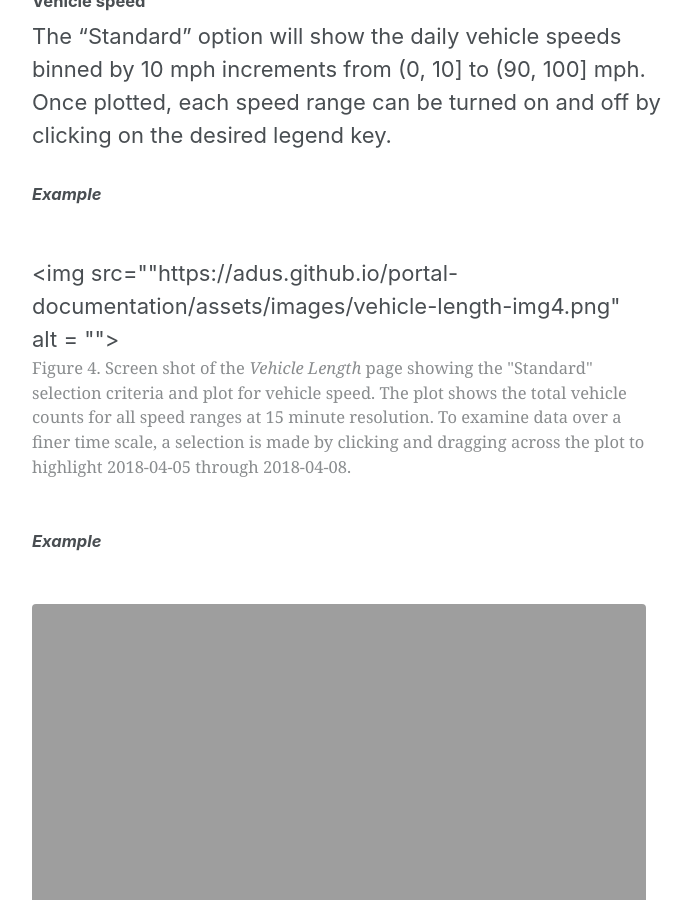
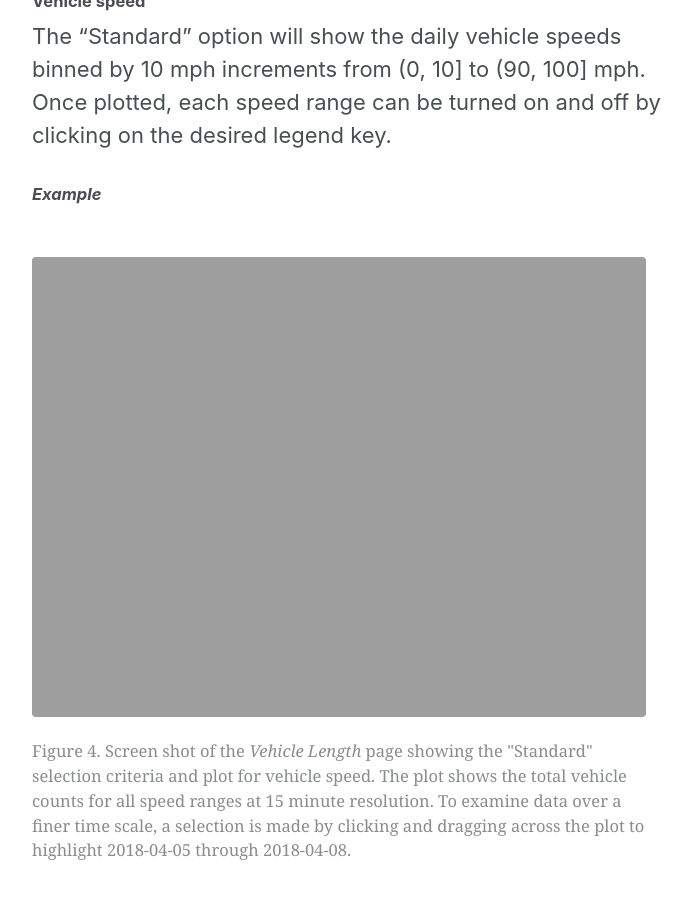
Before and after one commit to adus/portal-documentation, a Jekyll site: the page built from _documents/freight.md, in a window 1280 px wide and 900 px high, scrolled down 4558 px. Shown: the whole window, without its empty margins (290-981 px from the left). Built offline with Jekyll 4.4.1, drawn with Linux system fonts in a browser that asks for light colours; nearby versions of some CDN libraries.

Commit message:
fixed freight img links?

```diff
--- a/_config.yml
+++ b/_config.yml
@@ -20,7 +20,7 @@
 title_separator          : "-"
 name                     :
 description              : "User documentation for PORTAL"
-url                      : https://adus.github.io
+url                      : "https://adus.github.io"
 baseurl                  : "/portal-documentation"
 repository               : "adus/portal-documentation"
 teaser                   : #"/assets/images/teaser.jpg"
--- a/_documents/freight.md
+++ b/_documents/freight.md
@@ -26,8 +26,8 @@
 
 #### _Example_
 <figure class="align-left">
-<img src="{{ site.url }}{{ site.baseurl }}/assets/images/vehicle-length-img1.png" alt = "">
-<figcaption>Figure 1. Screen shot of the <i>Vehicle Length</i> page showing the following set parameters for the Multnomah (2R304) to NB 1-5 station: start and end week is set to 2018-04-01 and 2018-04-14, respectively, and vehicle length with a resolution of one hour.</figcaption>
+  <img src="{{ site.url }}{{ site.baseurl }}/assets/images/vehicle-length-img1" alt = "">
+  <figcaption>Figure 1. Screen shot of the <i>Vehicle Length</i> page showing the following set parameters for the Multnomah (2R304) to NB 1-5 station: start and end week is set to 2018-04-01 and 2018-04-14, respectively, and vehicle length with a resolution of one hour.</figcaption>
 </figure>
 
 ### Step 5: Select type of plot
@@ -39,16 +39,16 @@
 
 #### _Example_
 <figure class="align-left">
-<img src="{{ site.url }}{{ site.baseurl }}/assets/images/vehicle-length-img2.png" alt = "">
-<figcaption>Figure 2. Screen shot of the <i>Vehicle Length</i> page showing the "Standard" vehicle length plot at hourly resolution for the Multnomah (2R304) to NB 1-5 station from 2018-04-01 through 2018-04-14; the pop-up window shows the counts for each vehicle length range.</figcaption>
+  <img src="{{ site.url }}{{ site.baseurl }}/assets/images/vehicle-length-img2" alt = "">
+  <figcaption>Figure 2. Screen shot of the <i>Vehicle Length</i> page showing the "Standard" vehicle length plot at hourly resolution for the Multnomah (2R304) to NB 1-5 station from 2018-04-01 through 2018-04-14; the pop-up window shows the counts for each vehicle length range.</figcaption>
 </figure>
 
 The "Aggregate" plot option will prompt two additional selection criteria, "Measure Ranges", and "Week Days". "Measure Ranges" provides the option of aggregating the selected ranges. "Week Days" provides the option of selecting which days of the week should be aggregated. The start and end date will default to the month and year of the initial start and end date. The resulting plot will show the total vehicle count of the selected aggregated options over a 24-hour period for an entire month. The default selection is all days of the week and all vehicle length ranges.
 
 #### _Example_
 <figure class="align-left">
-<img src="{{ site.url }}{{ site.baseurl }}/assets/images/vehicle-length-img3.png" alt = "">
-<figcaption>Figure 3. Screen shot of the <i>Vehicle Length</i> page showing the "Aggregated" selection criteria and plot for vehicle length. The plot shows the total vehicle counts for all the Saturdays and Sundays in the month of 2018-04 for all vehicles in the ranges of (20, 35] and (35, 60] ft over a 24 hour period. </figcaption>
+  <img src="{{ site.url }}{{ site.baseurl }}/assets/images/vehicle-length-img3" alt = "">
+  <figcaption>Figure 3. Screen shot of the <i>Vehicle Length</i> page showing the "Aggregated" selection criteria and plot for vehicle length. The plot shows the total vehicle counts for all the Saturdays and Sundays in the month of 2018-04 for all vehicles in the ranges of (20, 35] and (35, 60] ft over a 24 hour period. </figcaption>
 </figure>
 
 #### Vehicle speed
@@ -56,14 +56,14 @@
 
 #### _Example_
 <figure class="align-left">
-<img src=""{{ site.url }}{{ site.baseurl }}/assets/images/vehicle-length-img4.png" alt = "">
-<figcaption>Figure 4. Screen shot of the <i>Vehicle Length</i> page showing the "Standard" selection criteria and plot for vehicle speed. The plot shows the total vehicle counts for all speed ranges at 15 minute resolution. To examine data over a finer time scale, a selection is made by clicking and dragging across the plot to highlight 2018-04-05 through 2018-04-08.</figcaption>
+  <img src="{{ site.url }}{{ site.baseurl }}/assets/images/vehicle-length-img4" alt = "">
+  <figcaption>Figure 4. Screen shot of the <i>Vehicle Length</i> page showing the "Standard" selection criteria and plot for vehicle speed. The plot shows the total vehicle counts for all speed ranges at 15 minute resolution. To examine data over a finer time scale, a selection is made by clicking and dragging across the plot to highlight 2018-04-05 through 2018-04-08.</figcaption>
 </figure>
 
 #### _Example_
 <figure class="align-left">
-<img src="{{ site.url }}{{ site.baseurl }}/assets/images/vehicle-length-img5.png" alt = "">
-<figcaption>Figure 5. Screen shot of the <i>Vehicle Length</i> page showing the "Standard" selection criteria and plot for vehicle speed after zooming in to the selected time frame of 2018-04-05 through 2018-04-08. The resent button in the upper right corner will zoom out to the original plot.</figcaption>
+  <img src="{{ site.url }}{{ site.baseurl }}/assets/images/vehicle-length-img5" alt = "">
+  <figcaption>Figure 5. Screen shot of the <i>Vehicle Length</i> page showing the "Standard" selection criteria and plot for vehicle speed after zooming in to the selected time frame of 2018-04-05 through 2018-04-08. The resent button in the upper right corner will zoom out to the original plot.</figcaption>
 </figure>
 
 
@@ -71,8 +71,8 @@
 
 #### _Example_
 <figure class="align-left">
-<img src="{{ site.url }}{{ site.baseurl }}/assets/images/vehicle-length-img6.png" alt = "">
-<figcaption>Figure 6. Screen shot of the <i>Vehicle Length</i> page showing the "Aggregated" selection criteria and plot of vehicle speeds for 2018-04 with (0, 10] and (80, 100] unselected, and Friday and Saturday selected, over a 24 hour period.</figcaption>
+  <img src="{{ site.url }}{{ site.baseurl }}/assets/images/vehicle-length-img6" alt = "">
+  <figcaption>Figure 6. Screen shot of the <i>Vehicle Length</i> page showing the "Aggregated" selection criteria and plot of vehicle speeds for 2018-04 with (0, 10] and (80, 100] unselected, and Friday and Saturday selected, over a 24 hour period.</figcaption>
 </figure>
 
 ### Step 6: Download data
```
